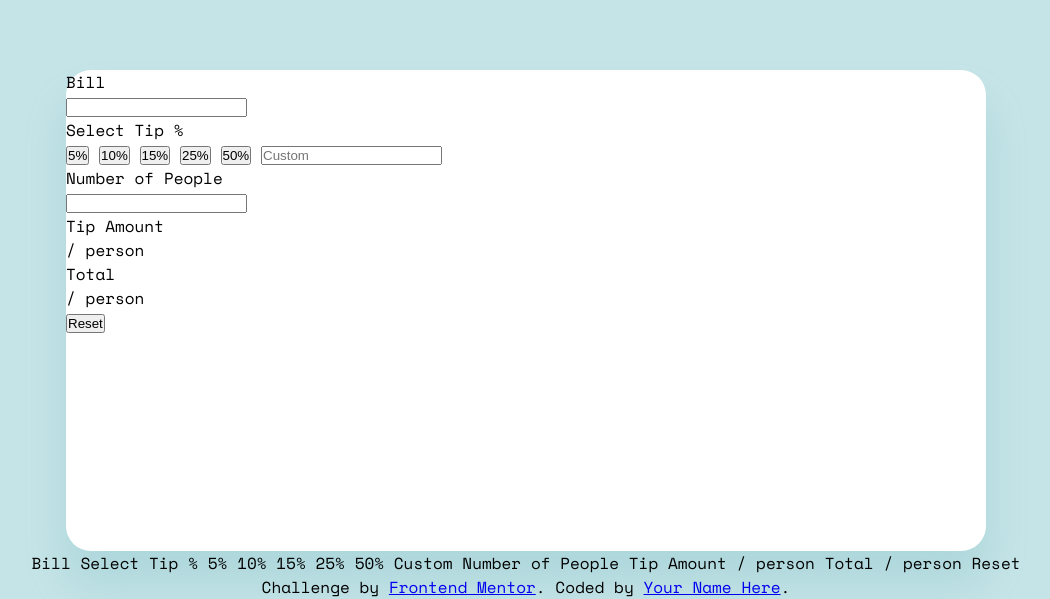
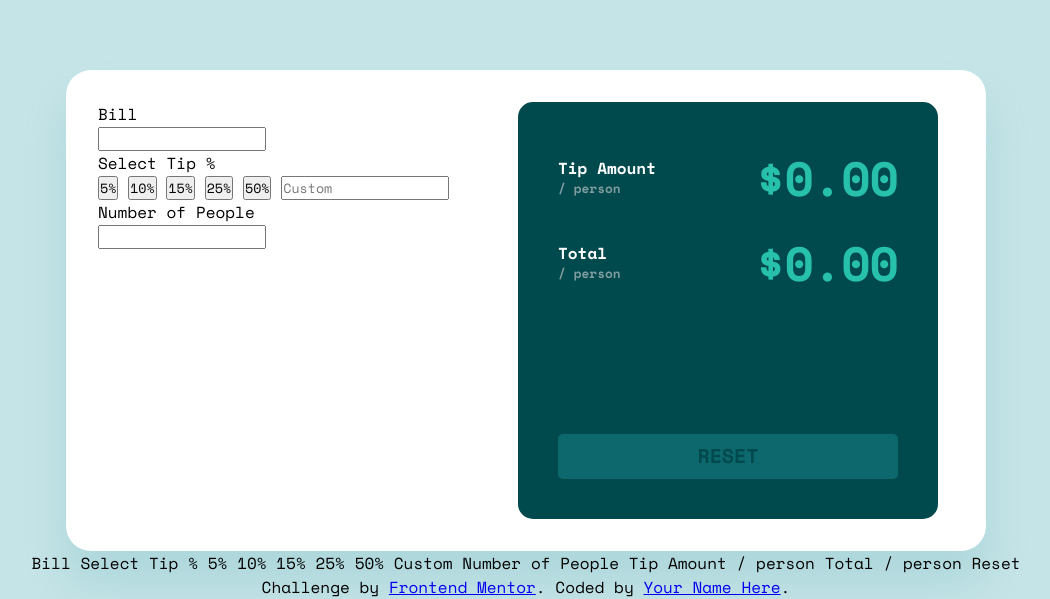
Before and after one commit to Alain-sys/Tip-calculator-app, a plain HTML site: page index.html in a window 1280 px wide. Shown: the part 230-829 px from the top of the page, without its empty margins (114-1164 px from the left). Drawn offline with nearby package versions, Linux system fonts and the light colour scheme.

Commit message:
feat(html, css): container-output

```diff
--- a/index.html
+++ b/index.html
@@ -42,22 +42,23 @@
           <input type="text" />
         </div>
       </div>
+      <!-- OUTPUT USER -->
       <div class="container-output">
         <div class="output-user">
           <div class="content-output-user">
             <p>Tip Amount</p>
             <p>/ person</p>
           </div>
-          <span></span>
+          <span class="calcul-output">$0.00</span>
         </div>
         <div class="output-user">
           <div class="content-output-user">
             <p>Total</p>
             <p>/ person</p>
           </div>
-          <span></span>
+          <span class="calcul-output">$0.00</span>
         </div>
-        <button>Reset</button>
+        <button class="btn-output">Reset</button>
       </div>
     </main>
     Bill Select Tip % 5% 10% 15% 25% 50% Custom Number of People Tip Amount / person Total / person Reset
--- a/style/style.css
+++ b/style/style.css
@@ -18,10 +18,17 @@
   --clr-light-grayish-cyan: hsl(185, 41%, 84%);
   --clr-light-cyan: hsl(189, 41%, 97%);
   --clr-white: hsl(0, 0%, 100%);
+  --bg-btn-hover: hsl(173, 61%, 77%);
+}
+
+body,
+input,
+textarea,
+button {
+  font-family: 'Space Mono', monospace;
 }
 
 body {
-  font-family: 'Space Mono', monospace;
   background-color: var(--clr-light-grayish-cyan);
   display: flex;
   flex-direction: column;
@@ -38,17 +45,82 @@ main {
   background-color: rgb(255, 255, 255);
   box-shadow: 0px 32px 43px rgba(79, 166, 175, 0.200735);
   border-radius: 25px;
+  padding: 2rem 3rem 2rem 2rem;
+  display: flex;
+  justify-content: space-between;
 }
 
 /**** INPUT ****/
+.container-input {
+  width: 50%;
+}
+/**** OUTPUT ****/
 
-/**** OUTPUT ****/
+.container-output {
+  display: flex;
+  flex-direction: column;
+  justify-content: space-between;
+  width: 50%;
+  background-color: var(--clr-very-dark-cyan);
+  border-radius: 15px;
+  padding: 2.5rem 2.5rem 2.5rem 2.5rem;
+}
+
+.container-output div:nth-child(2) {
+  margin-bottom: 7.6rem;
+}
 
 .output-user {
   display: flex;
+  justify-content: space-between;
+  align-items: center;
 }
 
 .content-output-user {
   display: flex;
   flex-direction: column;
 }
+
+.content-output-user p:nth-child(1) {
+  color: var(--clr-white);
+  line-height: 1.5rem;
+  font-weight: bold;
+}
+
+.content-output-user p:nth-child(2) {
+  color: var(--clr-dark-cyan);
+  font-size: 0.8rem;
+  line-height: 1.18rem;
+  font-weight: bold;
+}
+
+.calcul-output {
+  letter-spacing: -1px;
+  color: var(--clr-strong-cyan);
+  font-size: var(--fs-output);
+  line-height: 71px;
+  font-weight: bold;
+}
+
+.btn-output {
+  width: 100%;
+  text-align: center;
+  padding: 0.5rem 0 0.5rem 0;
+  font-size: 1.25rem;
+  line-height: 1.8rem;
+  font-weight: bold;
+  color: var(--clr-very-dark-cyan);
+  background-color: hsl(183, 78%, 24%);
+  border-radius: 5px;
+  border: none;
+  text-transform: uppercase;
+}
+
+/* .btn-output-active {
+  background-color: var(--clr-strong-cyan);
+  cursor: pointer;
+}
+
+.btn-output-active:hover {
+  background-color: var(--bg-btn-hover);
+} */
```
